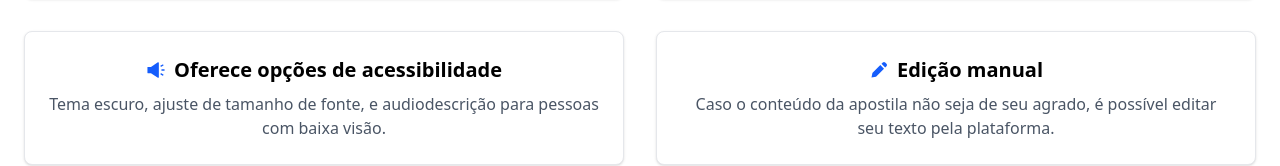
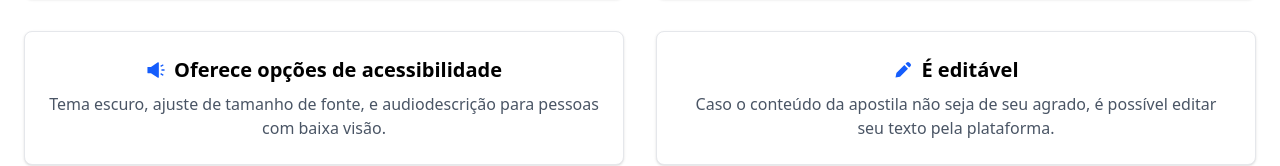
Before and after one commit to AnriaW/PDS-grupo3, a React (Vite) app: page / in a window 1280 px wide. Shown: the part 1344-1510 px from the top of the page. Built offline with nearby package versions, Linux system fonts and the light colour scheme; no server answers.

Commit message:
chore: atualização de texto na landing page

```diff
--- a/src/pages/Landing.jsx
+++ b/src/pages/Landing.jsx
@@ -112,7 +112,7 @@ export default function Landing() {
           <div className="bg-white p-6 rounded-lg border border-gray-200 shadow-sm">
             <h3 className="text-xl font-semibold mb-2 inline-flex items-center justify-center gap-2 w-full">
               <BiSolidPencil className="text-blue-600 text-xl flex-none" />
-              Edição manual
+              É editável
             </h3>
             <p className="text-gray-600">Caso o conteúdo da apostila não seja de seu agrado, é possível editar seu texto pela plataforma.</p>
           </div>
```
